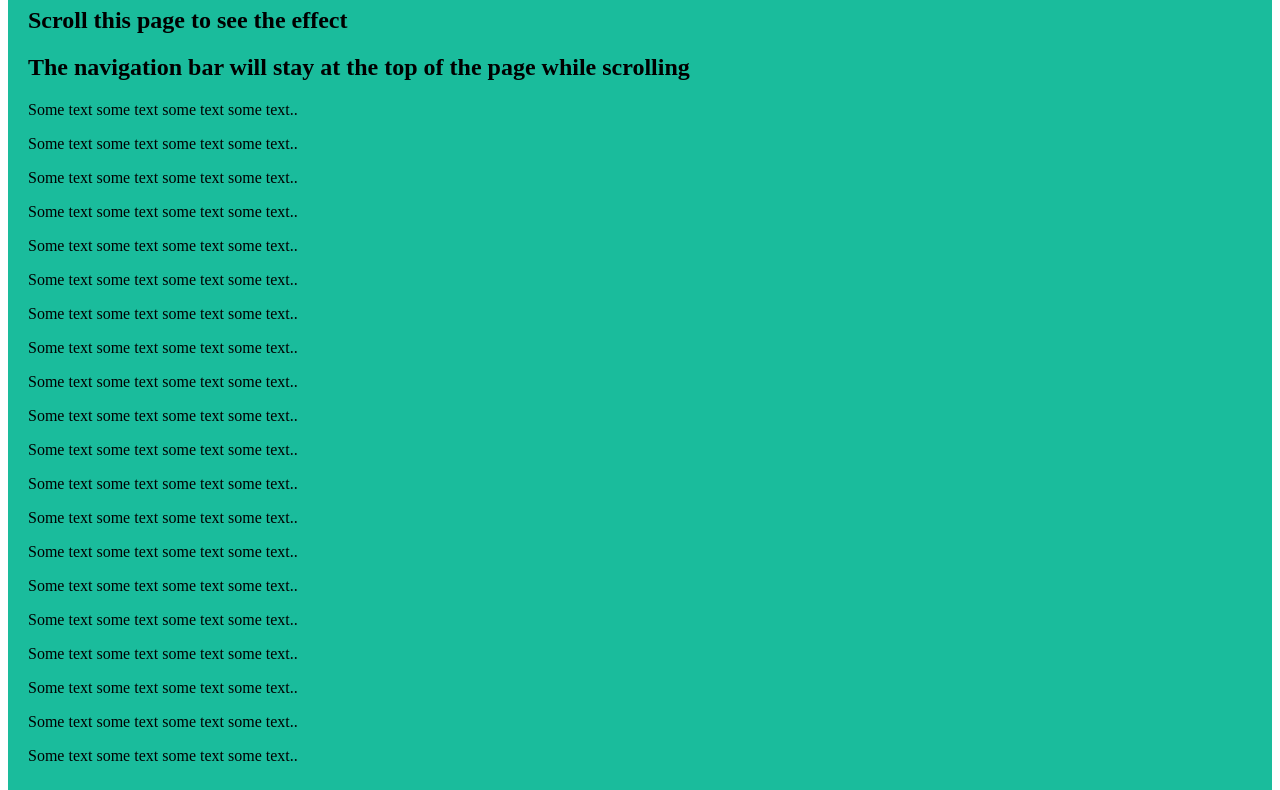
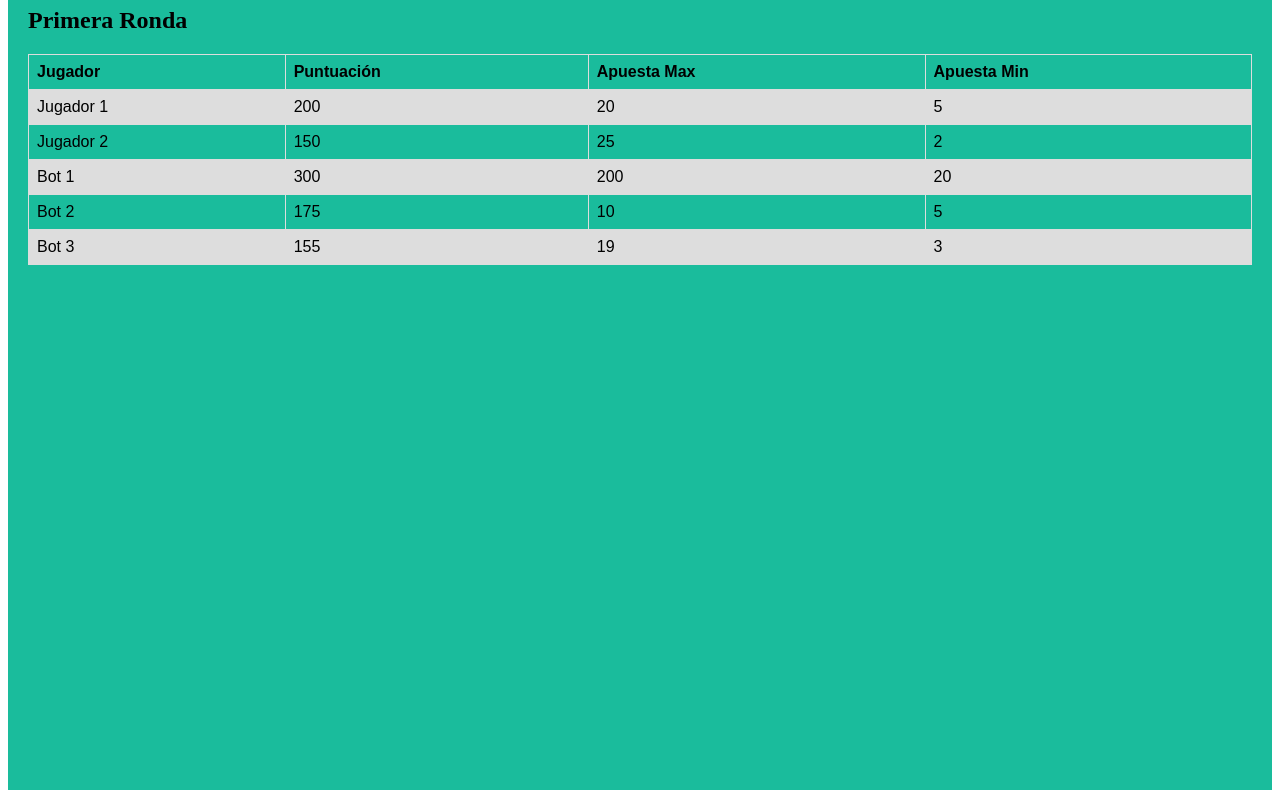
Before and after one commit to Jowy22/Projecte-1, a plain HTML site: page index.html in a window 1280 px wide. Shown: the part 123-913 px from the top of the page. Drawn offline with Linux system fonts and the light colour scheme.

Commit message:
html / css v2

```diff
--- a/index.html
+++ b/index.html
@@ -9,38 +9,57 @@
 
 <ul>
   <li><a href="#home">Home</a></li>
-  <li><a href="#news">News</a></li>
-  <li><a href="#contact">Contact</a></li>
-  <li><a href="#about">About</a></li>
+  <li><a href="#Informe 1">Informe 1</a></li>
+  <li><a href="#Informe 2">Informe 2</a></li>
+  <li><a href="#Informe 3">Informe 3</a></li>
 </ul>
 
 <div>
-  <h1>Fixed Top Navigation Bar</h1>
-  <h2>Scroll this page to see the effect</h2>
-  <h2>The navigation bar will stay at the top of the page while scrolling</h2>
+  <h1>Taula de puntuació</h1>
 
-  <p>Some text some text some text some text..</p>
-  <p>Some text some text some text some text..</p>
-  <p>Some text some text some text some text..</p>
-  <p>Some text some text some text some text..</p>
-  <p>Some text some text some text some text..</p>
-  <p>Some text some text some text some text..</p>
-  <p>Some text some text some text some text..</p>
-  <p>Some text some text some text some text..</p>
-  <p>Some text some text some text some text..</p>
-  <p>Some text some text some text some text..</p>
-  <p>Some text some text some text some text..</p>
-  <p>Some text some text some text some text..</p>
-  <p>Some text some text some text some text..</p>
-  <p>Some text some text some text some text..</p>
-  <p>Some text some text some text some text..</p>
-  <p>Some text some text some text some text..</p>
-  <p>Some text some text some text some text..</p>
-  <p>Some text some text some text some text..</p>
-  <p>Some text some text some text some text..</p>
-  <p>Some text some text some text some text..</p>
+  <h2> Primera Ronda </h2>
+  <table>
+  <tr>
+    <th>Jugador</th>
+    <th>Puntuación</th>
+    <th>Apuesta Max</th>
+    <th>Apuesta Min</th>
+  </tr>
+  <tr>
+    <td>Jugador 1</td>
+    <td>200</td>
+    <td>20</td>
+    <td>5</td>
+
+  </tr>
+  <tr>
+    <td>Jugador 2</td>
+    <td>150</td>
+    <td>25</td>
+    <td>2</td>
+
+  </tr>
+  <tr>
+    <td>Bot 1</td>
+    <td>300</td>
+    <td>200</td>
+    <td>20</td>
+  </tr>
+  <tr>
+    <td>Bot 2 </td>
+    <td>175</td>
+    <td>10</td>
+    <td>5</td>
+
+  </tr>
+  <tr>
+    <td>Bot 3 </td>
+    <td>155</td>
+    <td>19</td>
+    <td>3</td>
+  </tr>
+</table>
 </div>
-
 <footer><img src="logo.png" alt="logo esteve terradas"></footer>
 </body>
 </html>
--- a/styles.css
+++ b/styles.css
@@ -32,3 +32,22 @@ background-color:#1abc9c;
 height:1500px
 
 }
+img {
+width: 10%;
+background-color:grey;
+}
+table {
+  font-family: arial, sans-serif;
+  border-collapse: collapse;
+  width: 100%;
+}
+
+td, th {
+  border: 1px solid #dddddd;
+  text-align: left;
+  padding: 8px;
+}
+
+tr:nth-child(even) {
+  background-color: #dddddd;
+}
```
